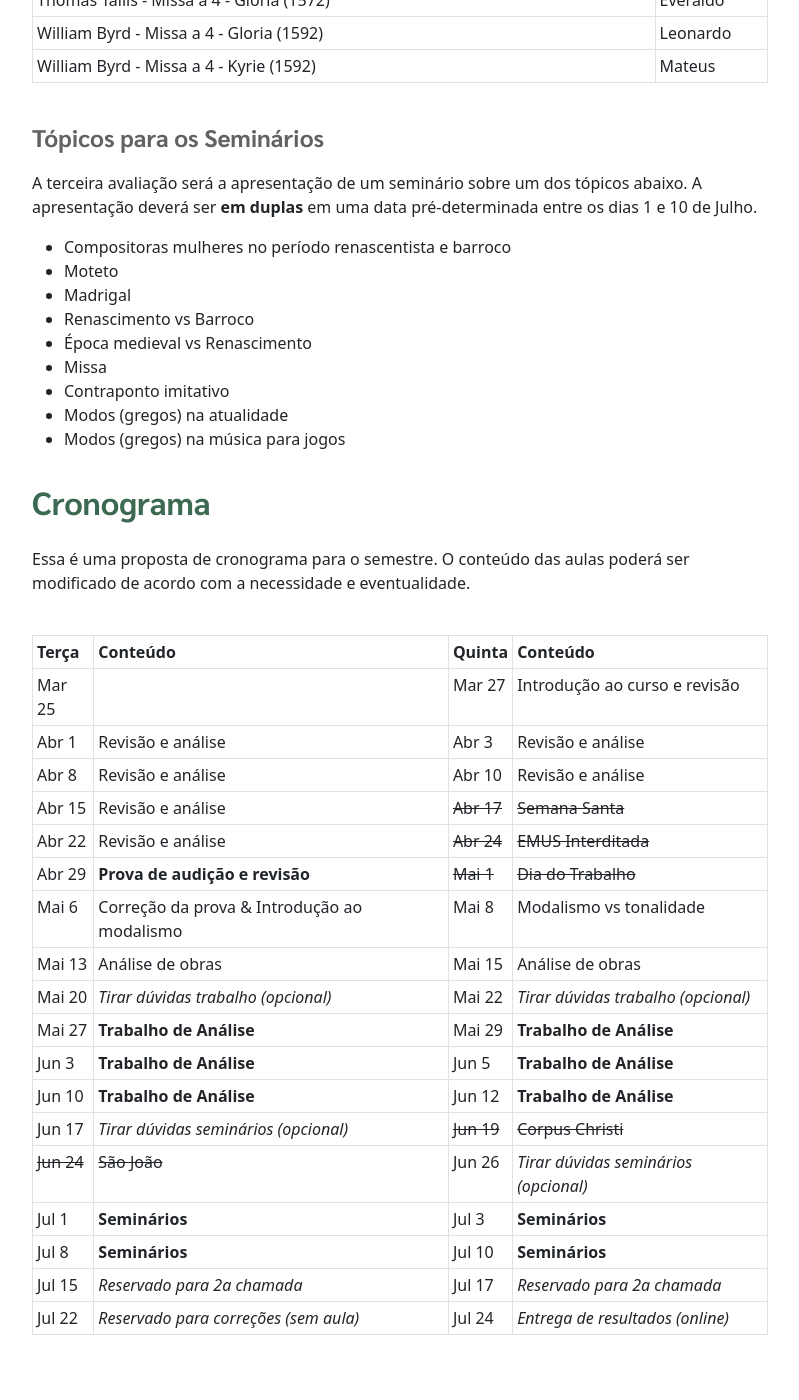
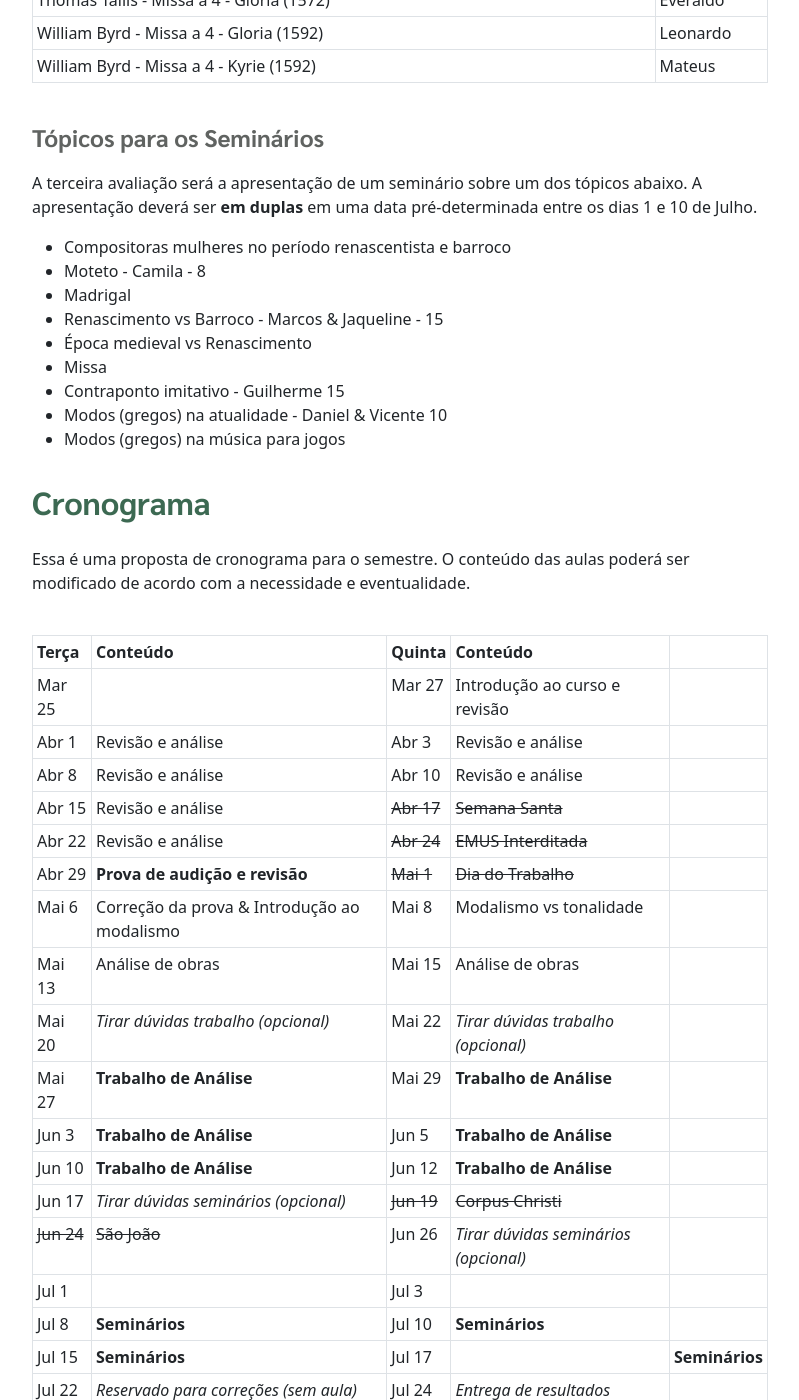
Before and after one commit to pedrokroger/pedrokroger.github.io, a Jekyll site: the page built from aulas/lem7.md, in a window 1280 px wide and 1400 px high, scrolled down 2039 px. Shown: the whole window, without its empty margins (50-849 px from the left). Built offline with Jekyll 4.4.1, drawn with Linux system fonts in a browser that asks for light colours; before the commit the page ends 3414 px from its top, so only the background shows below that.

Commit message:
Seminarios LEM

```diff
--- a/aulas/lem7.md
+++ b/aulas/lem7.md
@@ -114,13 +114,13 @@
 entre os dias 1 e 10 de Julho.
 
 - Compositoras mulheres no período renascentista e barroco
-- Moteto
+- Moteto - Camila - 8
 - Madrigal
-- Renascimento vs Barroco
+- Renascimento vs Barroco - Marcos & Jaqueline - 15
 - Época medieval vs Renascimento
 - Missa
-- Contraponto imitativo
-- Modos (gregos) na atualidade
+- Contraponto imitativo - Guilherme 15
+- Modos (gregos) na atualidade - Daniel & Vicente 10
 - Modos (gregos) na música para jogos
 
 
@@ -145,7 +145,7 @@
 | Jun 10     | **Trabalho de Análise**                     | Jun 12     | **Trabalho de Análise**               |
 | Jun 17     | *Tirar dúvidas seminários (opcional)*       | ~~Jun 19~~ | ~~Corpus Christi~~                    |
 | ~~Jun 24~~ | ~~São João~~                                | Jun 26     | *Tirar dúvidas seminários (opcional)* |
-| Jul 1      | **Seminários**                              | Jul 3      | **Seminários**                        |
+| Jul 1      |                               | Jul 3      |                         |
 | Jul 8      | **Seminários**                              | Jul 10     | **Seminários**                        |
-| Jul 15     | *Reservado para 2a chamada*                 | Jul 17     | *Reservado para 2a chamada*           |
+| Jul 15     |  **Seminários**                 | Jul 17     |            | **Seminários**
 | Jul 22     | *Reservado para correções (sem aula)*       | Jul 24     | *Entrega de resultados (online)*      |
```
